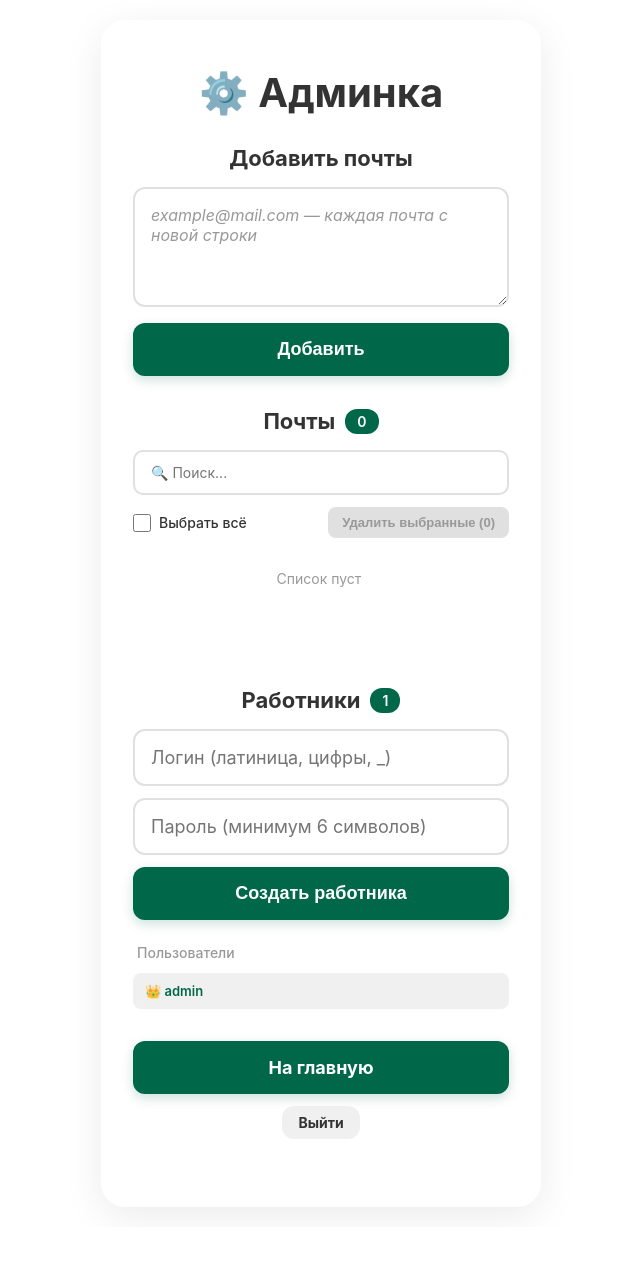
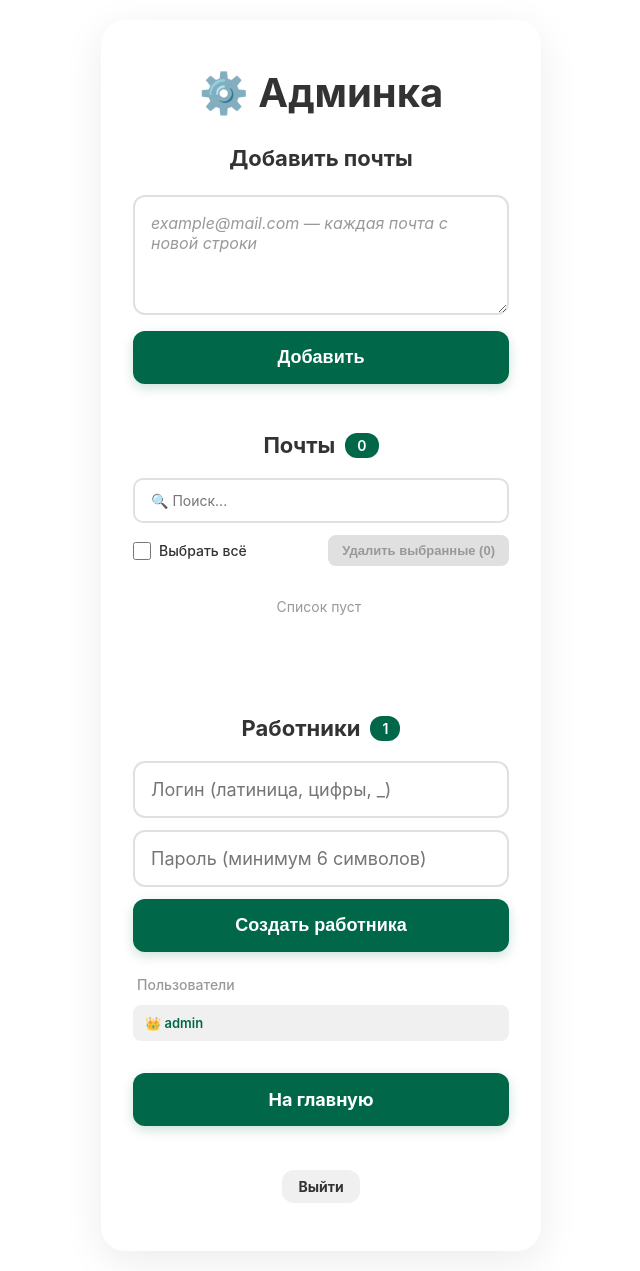
Before and after one commit to MountenY/ermibox, a Flask app: page /admin in a window 1280 px wide. Shown: the whole page, without its empty margins (319-959 px from the left). Before the commit the page ends 1209 px from the top, so only its background shows below. Run offline with Flask 3, Linux system fonts and the light colour scheme; the visitor is signed in with stand-in values (Sample User, id 1); data comes from the database, SQL or seed files in the repository; data that the repository does not hold is empty.

Commit message:
Update design

```diff
--- a/static/style.css
+++ b/static/style.css
@@ -90,6 +90,9 @@ select {
     padding: 16px;
     font-size: 18px;
     font-family: inherit;
+    max-width: 100%;
+    min-width: 0;
+    box-sizing: border-box;
     background: var(--white);
     border: 2px solid var(--light-gray);
     border-radius: 12px;
@@ -157,7 +160,9 @@ button:active {
     width: auto;
     display: inline-block;
     box-shadow: none;
-    margin-bottom: 20px;
+    margin-top: 32px;
+    margin-bottom: 0;
+    text-decoration: none;
 }
 
 .btn-secondary:hover {
@@ -168,7 +173,7 @@ h2 {
     font-size: 22px;
     font-weight: 700;
     margin-top: 28px;
-    margin-bottom: 16px;
+    margin-bottom: 24px;
     color: var(--dark-gray);
 }
 
@@ -444,8 +449,8 @@ textarea {
     align-items: center;
     justify-content: center;
     gap: 10px;
-    margin-top: 32px;
-    margin-bottom: 16px;
+    margin-top: 48px;
+    margin-bottom: 20px;
     font-size: 22px;
     font-weight: 700;
     color: var(--dark-gray);
--- a/templates/admin.html
+++ b/templates/admin.html
@@ -24,7 +24,7 @@
             <div id="message" class="hidden"></div>
 
             <div class="search-box">
-                <input type="text" id="search-input" placeholder="🔍 Поиск...">
+                <input type="text" id="search-input" placeholder="🔍 Поиск..." autocomplete="off" name="search_field">
             </div>
 
             <div class="select-all-row">
@@ -46,11 +46,13 @@
 
             <div id="user-message" class="hidden"></div>
 
-            <div class="form-group">
-                <input type="text" id="new-username" placeholder="Логин (латиница, цифры, _)">
-                <input type="password" id="new-password" placeholder="Пароль (минимум 6 символов)">
-                <button id="add-user-btn" class="btn">Создать работника</button>
-            </div>
+            <form autocomplete="off" onsubmit="return false;">
+                <div class="form-group">
+                    <input type="text" id="new-username" name="new_user_login" placeholder="Логин (латиница, цифры, _)" autocomplete="off">
+                    <input type="password" id="new-password" name="new_user_pass" placeholder="Пароль (минимум 6 символов)" autocomplete="new-password">
+                    <button id="add-user-btn" class="btn" type="button">Создать работника</button>
+                </div>
+            </form>
 
             <div class="sub-header">Пользователи</div>
             <div id="users-list"></div>
```
